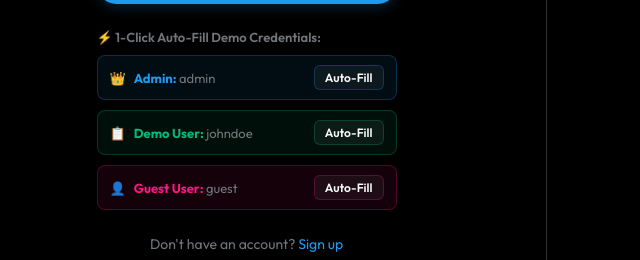
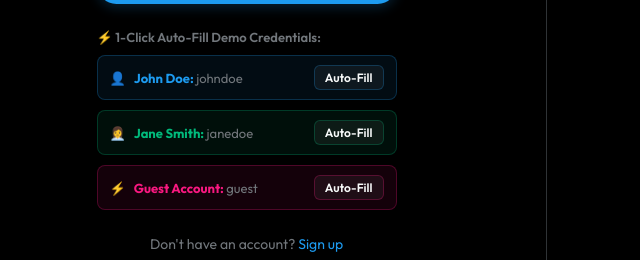
Before and after one commit to arunengine/x-clone-frontend, a React (Vite) app: page /login in a window 1280 px wide. Shown: the part 390-650 px from the top of the page, without its empty margins (68-708 px from the left). Built offline with nearby package versions, Linux system fonts and the light colour scheme; no server answers.

Commit message:
fix: update demo accounts to johndoe, janedoe, guest

```diff
--- a/src/pages/auth/Login.jsx
+++ b/src/pages/auth/Login.jsx
@@ -5,26 +5,26 @@ const API = import.meta.env.VITE_API_BASE || "";
 
 const DEMO_CREDENTIALS = [
   {
-    role: "Admin",
-    badge: "👑",
-    username: "admin",
+    role: "John Doe",
+    badge: "👤",
+    username: "johndoe",
     password: "password123",
     bg: "rgba(29, 155, 240, 0.08)",
     border: "rgba(29, 155, 240, 0.25)",
     badgeColor: "#1d9bf0",
   },
   {
-    role: "Demo User",
-    badge: "📋",
-    username: "johndoe",
+    role: "Jane Smith",
+    badge: "👩‍💼",
+    username: "janedoe",
     password: "password123",
     bg: "rgba(0, 186, 124, 0.08)",
     border: "rgba(0, 186, 124, 0.25)",
     badgeColor: "#00ba7c",
   },
   {
-    role: "Guest User",
-    badge: "👤",
+    role: "Guest Account",
+    badge: "⚡",
     username: "guest",
     password: "password123",
     bg: "rgba(249, 24, 128, 0.08)",
```
